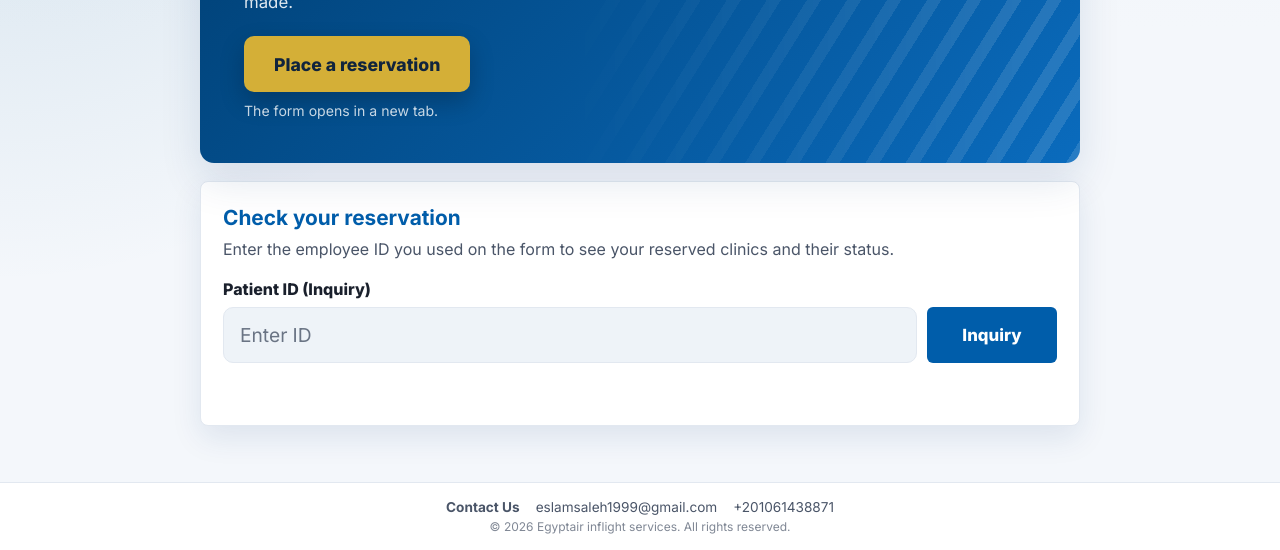
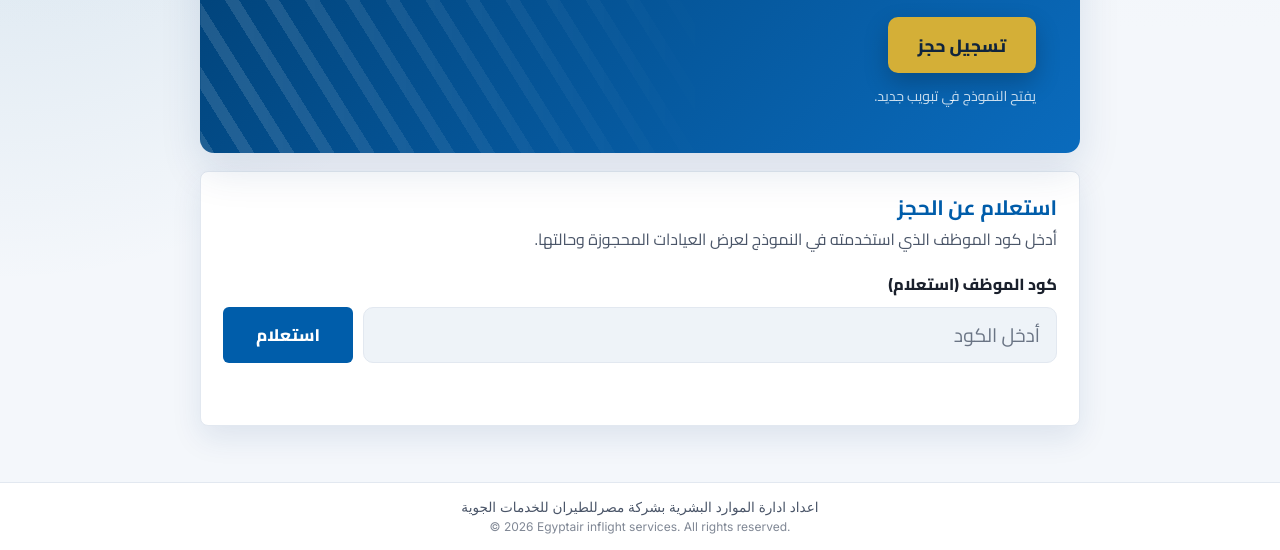
Before and after one commit to EgyptAir-Clinics/In-Flight-Services, a plain HTML site: page index.html in a window 1280 px wide. Shown: the part 261-811 px from the top of the page. Drawn offline with Linux system fonts and the light colour scheme.

Commit message:
Add files via upload

```diff
--- a/index.html
+++ b/index.html
@@ -1,5 +1,5 @@
 <!DOCTYPE html>
-<html lang="en" dir="ltr" data-theme="light">
+<html lang="ar" dir="rtl" data-theme="light">
 <head>
   <meta charset="UTF-8">
   <meta name="viewport" content="width=device-width, initial-scale=1, viewport-fit=cover">
@@ -98,9 +98,7 @@
   <footer class="portal-footer">
     <div class="footer-content">
       <div class="footer-info">
-        <span><strong>Contact Us</strong></span>
-        <span id="contactMail"></span>
-        <span id="contactTel"></span>
+        <span>اعداد ادارة الموارد البشرية بشركة مصرللطيران للخدمات الجوية</span>
       </div>
       <div class="footer-copyright">
         &copy; 2026 Egyptair inflight services. All rights reserved.
@@ -108,7 +106,6 @@
     </div>
   </footer>
 
-  <script src="site-data.js"></script>
   <script src="portal.js"></script>
   <script>
   (function () {
--- a/portal.js
+++ b/portal.js
@@ -3,6 +3,8 @@
 
   const LANGUAGE_KEY = 'egyptairPortal:language';
   const THEME_KEY = 'egyptairPortal:theme';
+  const DEFAULT_LANGUAGE = 'ar';
+  const DEFAULT_THEME = 'light';
 
   /* ── Safe storage ────────────────────────────────────────────────────────
      Some phones (iOS Safari private mode, locked-down WebViews) throw when
@@ -167,11 +169,13 @@
   }
 
   /* ── Language + theme ───────────────────────────────────────────────── */
-  const prefersDark = window.matchMedia && window.matchMedia('(prefers-color-scheme: dark)').matches;
-  const savedLanguage = store.get(LANGUAGE_KEY) || store.get('holidayPlanner:language') || 'en';
-  const savedTheme = store.get(THEME_KEY) || (prefersDark ? 'dark' : 'light');
+  const savedLanguage = store.get(LANGUAGE_KEY) || store.get('holidayPlanner:language') || DEFAULT_LANGUAGE;
+  const savedTheme = store.get(THEME_KEY) || DEFAULT_THEME;
 
-  function currentLanguage() { return store.get(LANGUAGE_KEY) === 'ar' ? 'ar' : 'en'; }
+  function currentLanguage() {
+    const lang = store.get(LANGUAGE_KEY) || DEFAULT_LANGUAGE;
+    return lang === 'en' ? 'en' : 'ar';
+  }
 
   function setLanguage(language) {
     const lang = language === 'ar' ? 'ar' : 'en';
@@ -226,13 +230,13 @@
     document.querySelectorAll('[data-lang-option]').forEach((button) => {
       button.addEventListener('click', () => {
         setLanguage(button.dataset.langOption);
-        setTheme(store.get(THEME_KEY) || 'light');
+        setTheme(store.get(THEME_KEY) || DEFAULT_THEME);
       });
     });
 
     document.querySelectorAll('[data-theme-toggle]').forEach((button) => {
       button.addEventListener('click', () => {
-        setTheme((store.get(THEME_KEY) || 'light') === 'dark' ? 'light' : 'dark');
+        setTheme((store.get(THEME_KEY) || DEFAULT_THEME) === 'dark' ? 'light' : 'dark');
       });
     });
 
```
